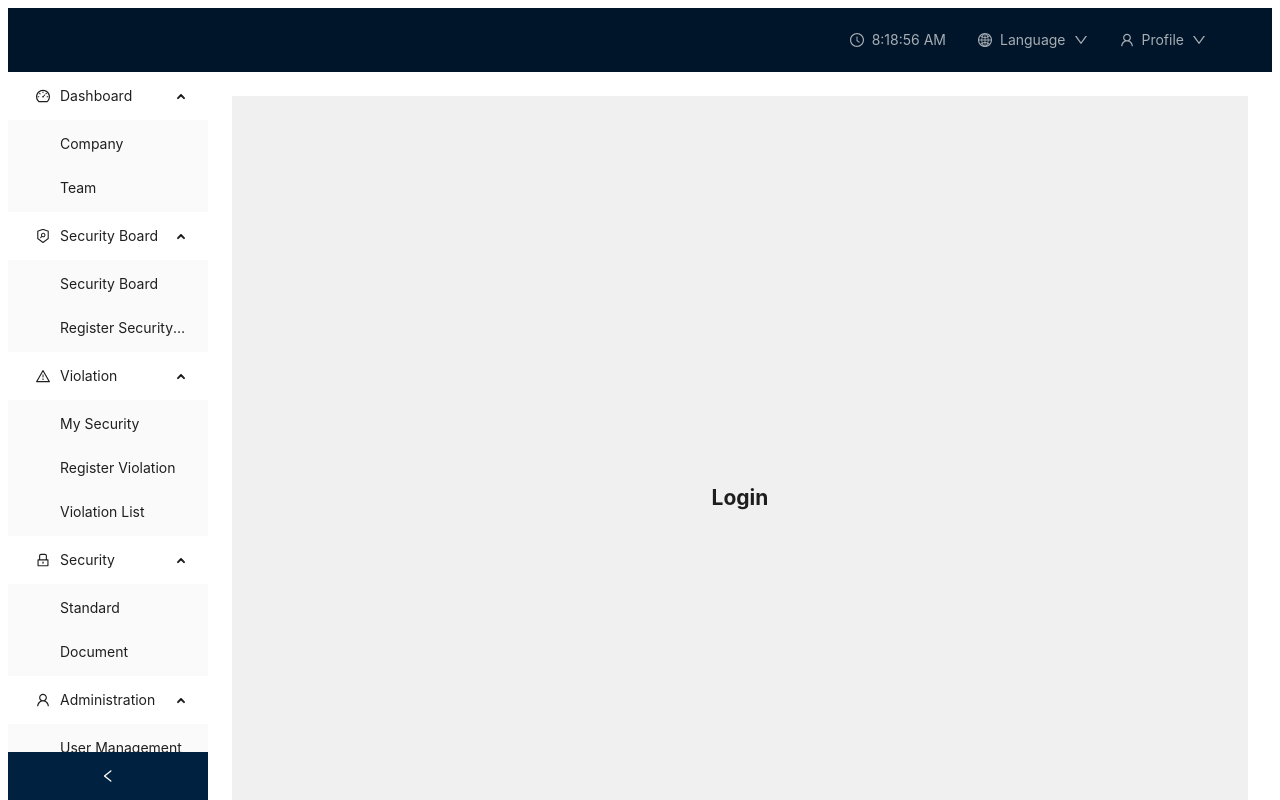
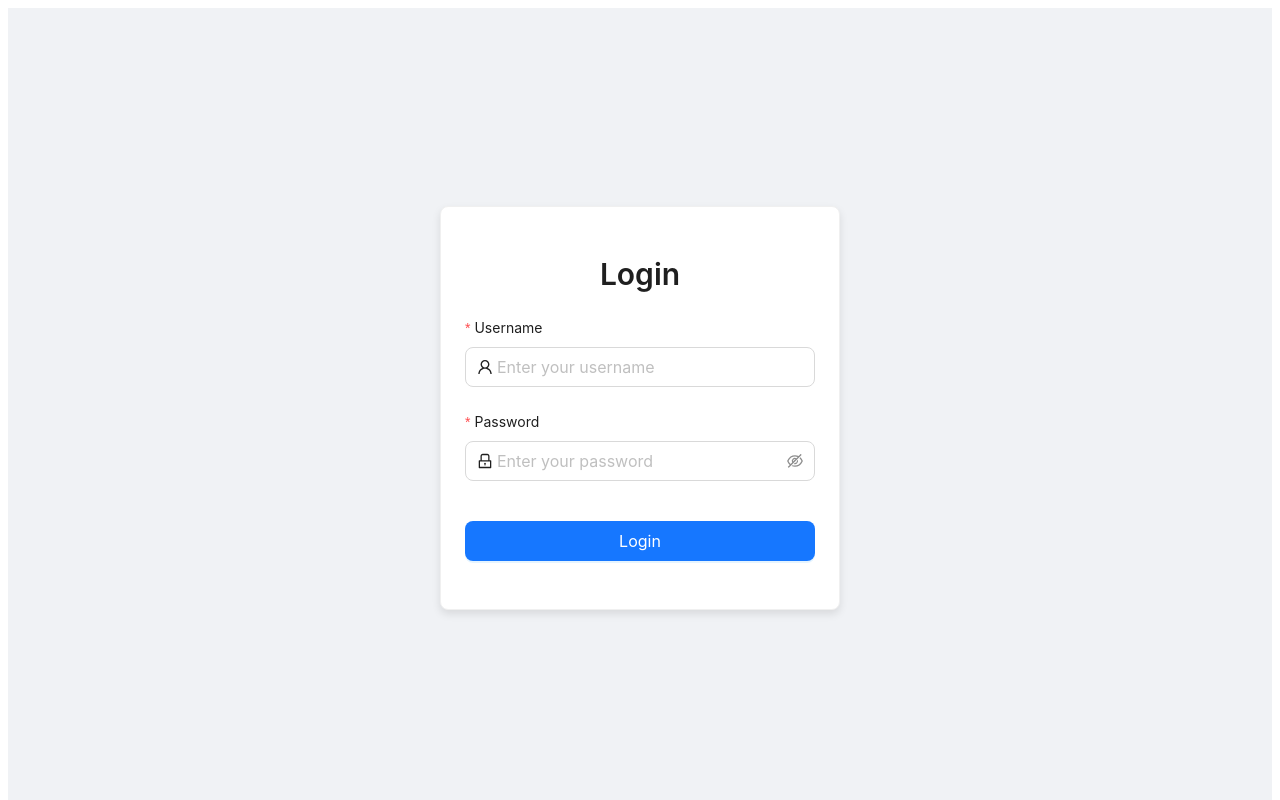
Before and after one commit to VungDX/I-Secure, a React (Vite) app: page /login in a window 1280 px wide. Shown: the top 800 px of the page. Built offline with nearby package versions, Linux system fonts and the light colour scheme.

Commit message:
update login

```diff
--- a/src/App.tsx
+++ b/src/App.tsx
@@ -17,7 +17,8 @@ function App() {
         path: `${group.path}/${child.path}`,
         element: child.element,
       }))
-    );
+  );
+  console.log("flatRoutes==>", flatRoutes)
 
   return (
     <Router>
--- /dev/null
+++ b/src/layouts/LoginLayout.tsx
@@ -0,0 +1,88 @@
+// src/pages/login/Login.tsx
+import { useState } from 'react';
+import { useNavigate } from 'react-router-dom';
+import { Form, Input, Button, Card, Typography } from 'antd';
+import { UserOutlined, LockOutlined } from '@ant-design/icons'; // Icon cho input
+import '../styles/layouts/_login-layout.scss'
+
+const { Title } = Typography;
+
+const LoginLayout = () => {
+  const [username, setUsername] = useState('');
+  const [password, setPassword] = useState('');
+  const navigate = useNavigate();
+
+  const onFinish = (values: { username: string; password: string }) => {
+    // Logic giả lập đăng nhập
+    if (values.username === 'admin' && values.password === '123456') {
+      navigate('/dashboard/company');
+    } else {
+      alert('Invalid credentials');
+    }
+  };
+
+  return (
+    <div className="login-container">
+      <Card
+        style={{
+          width: 400,
+          margin: '0 auto', // Căn giữa
+          boxShadow: '0 4px 8px rgba(0, 0, 0, 0.1)', // Đổ bóng nhẹ
+          borderRadius: 8, // Bo góc
+        }}
+      >
+        <Title level={2} style={{ textAlign: 'center', marginBottom: 24 }}>
+          Login
+        </Title>
+        <Form
+          name="login_form"
+          initialValues={{ remember: true }}
+          onFinish={onFinish}
+          layout="vertical" // Label trên input
+        >
+          <Form.Item
+            label="Username"
+            name="username"
+            rules={[{ required: true, message: 'Please input your username!' }]}
+          >
+            <Input
+              prefix={<UserOutlined />}
+              placeholder="Enter your username"
+              size="large"
+              value={username}
+              onChange={(e) => setUsername(e.target.value)}
+            />
+          </Form.Item>
+
+          <Form.Item
+            label="Password"
+            name="password"
+            rules={[{ required: true, message: 'Please input your password!' }]}
+          >
+            <Input.Password
+              prefix={<LockOutlined />}
+              placeholder="Enter your password"
+              size="large"
+              value={password}
+              onChange={(e) => setPassword(e.target.value)}
+            />
+          </Form.Item>
+
+          <Form.Item>
+            <Button
+              type="primary"
+              htmlType="submit"
+              size="large"
+              block // Nút full width
+              style={{ marginTop: 16 }}
+            >
+              Login
+            </Button>
+          </Form.Item>
+        </Form>
+      </Card>
+    </div>
+  );
+};
+
+export default LoginLayout;
--- /dev/null
+++ b/src/layouts/MainLayout.tsx
@@ -0,0 +1,23 @@
+// src/components/MainLayout.tsx
+import { Layout } from 'antd';
+import { Outlet } from 'react-router-dom'; // Outlet để render route con
+import Header from '../components/Header';
+import Sidebar from '../components/Sidebar';
+import Footer from '../components/Footer';
+
+const { Content } = Layout;
+
+const MainLayout = () => (
+  <Layout style={{ minHeight: '100vh' }}>
+    <Header />
+    <Layout>
+      <Sidebar />
+      <Content style={{ padding: '24px', background: '#fff' }}>
+        <Outlet /> {/* Render các route private tại đây */}
+      </Content>
+    </Layout>
+    <Footer />
+  </Layout>
+);
+
+export default MainLayout;
--- a/src/main.tsx
+++ b/src/main.tsx
@@ -1,34 +1,33 @@
+// src/main.tsx
 import React from 'react';
 import ReactDOM from 'react-dom/client';
 import { BrowserRouter, Routes, Route } from 'react-router-dom';
-import { Layout } from 'antd';
-import Header from './components/Header';
-import Sidebar from './components/Sidebar';
-import Footer from './components/Footer';
-import { flatRoutes } from './routes/routes';
-import { Content } from 'antd/es/layout/layout';
+import { publicRoutes, privateRoutes } from './routes/routes';
+import MainLayout from './layouts/MainLayout';
 
-ReactDOM.createRoot(document.getElementById('root')!).render(
+ReactDOM.createRoot(document.getElementById('root')).render(
   <React.StrictMode>
     <BrowserRouter>
-      <Layout style={{ minHeight: '100vh' }}>
-        <Header />
-        <Layout>
-          <Sidebar />
-          <Content style={{ padding: '24px', background: '#fff' }}>
       <Routes>
-              {flatRoutes.map((route) => (
+        {/* Route công khai (như /login) */}
+        {publicRoutes.map((route) => (
           <Route
             key={route.path}
             path={route.path}
             element={route.element}
           />
         ))}
+        {/* Route private (dùng MainLayout) */}
+        <Route element={<MainLayout />}>
+          {privateRoutes.map((route) => (
+            <Route
+              key={route.path}
+              path={route.path}
+              element={route.element}
+            />
+          ))}
+        </Route>
       </Routes>
-          </Content>
-        </Layout>
-        <Footer />
-      </Layout>
     </BrowserRouter>
   </React.StrictMode>
 );
--- a/src/pages/login/Login.tsx
+++ /dev/null
@@ -1,48 +0,0 @@
-import { useState } from 'react';
-import { useNavigate } from 'react-router-dom';
-import '../../styles/layouts/_login.scss'
-
-function Login() {
-  const [username, setUsername] = useState('');
-  const [password, setPassword] = useState('');
-//   const navigate = useNavigate();
-
-//   const handleSubmit = (e) => {
-//     e.preventDefault();
-//     // Logic kiểm tra login (giả lập)
-//     if (username === 'admin' && password === '123456') {
-//       navigate('/dashboard/company'); // Điều hướng tới trang chủ sau khi login thành công
-//     } else {
-//       alert('Invalid credentials');
-//     }
-//   };
-
-  return (
-    <div className="login-container">
-      <h2>Login</h2>
-      {/* <form onSubmit={handleSubmit}>
-        <div>
-          <label>Username:</label>
-          <input
-            type="text"
-            value={username}
-            onChange={(e) => setUsername(e.target.value)}
-            required
-          />
-        </div>
-        <div>
-          <label>Password:</label>
-          <input
-            type="password"
-            value={password}
-            onChange={(e) => setPassword(e.target.value)}
-            required
-          />
-        </div>
-        <button type="submit">Login</button>
-      </form> */}
-    </div>
-  );
-}
-
-export default Login;
--- a/src/routes/routes.tsx
+++ b/src/routes/routes.tsx
@@ -19,7 +19,7 @@ import UserManagement from '../pages/administration/UserManagement';
 import Organization from '../pages/administration/Organization';
 import RoleManagement from '../pages/administration/RoleManagement';
 import AccountManagement from '../pages/administration/AccountManagement';
-import Login from '../pages/login/Login';
+import LoginLayout from '../layouts/LoginLayout';
 
 interface AppRoute {
   path: string;
@@ -36,7 +36,7 @@ export const routes: AppRoute[] = [
     path: '/login',
     label: 'Login',
     isPrivate: false,
-    element: <Login />,
+    element: <LoginLayout />,
     hideInMenu: true, // Ẩn khỏi Sidebar
   },
   {
@@ -113,3 +113,7 @@ export const flatRoutes = routes
       },
     ];
   });
+
+  // Tách public và private routes
+export const publicRoutes = flatRoutes.filter((route) => !route.isPrivate);
+export const privateRoutes = flatRoutes.filter((route) => route.isPrivate);
--- /dev/null
+++ b/src/styles/layouts/_login-layout.scss
@@ -0,0 +1,8 @@
+// src/pages/login/Login.scss
+.login-container {
+    display: flex;
+    justify-content: center;
+    align-items: center;
+    min-height: 100vh; // Đảm bảo chiếm toàn màn hình
+    background-color: #f0f2f5; // Màu nền nhẹ nhàng
+}
--- a/src/styles/layouts/_login.scss
+++ /dev/null
@@ -1,65 +0,0 @@
-// Định nghĩa variables cho màu sắc và kích thước
-$primary-color: #007bff;
-$primary-hover: #0056b3;
-$background-color: #f0f0f0;
-$shadow: 0 0 10px rgba(0, 0, 0, 0.1);
-$spacing: 15px;
-$border-radius: 8px;
-
-// Container chính
-.login-container {
-    display: flex;
-    flex-direction: column;
-    align-items: center;
-    justify-content: center;
-    height: 100vh;
-    background-color: $background-color;
-
-    // Tiêu đề
-    h2 {
-        margin-bottom: $spacing;
-    }
-
-    // Form
-    form {
-        display: flex;
-        flex-direction: column;
-        gap: $spacing;
-        padding: 20px;
-        background: white;
-        border-radius: $border-radius;
-        box-shadow: $shadow;
-
-        // Các div chứa label và input
-        div {
-            display: flex;
-            flex-direction: column;
-
-            label {
-                margin-bottom: 5px;
-                font-weight: bold;
-            }
-
-            input {
-                padding: 8px;
-                font-size: 16px;
-                border: 1px solid #ccc;
-                border-radius: 4px;
-            }
-        }
-
-        // Nút submit
-        button {
-            padding: 10px;
-            background-color: $primary-color;
-            color: white;
-            border: none;
-            border-radius: 4px;
-            cursor: pointer;
-
-            &:hover {
-                background-color: $primary-hover;
-            }
-        }
-    }
-}
```
Lines whose indentation alone changed are shown as unchanged.
